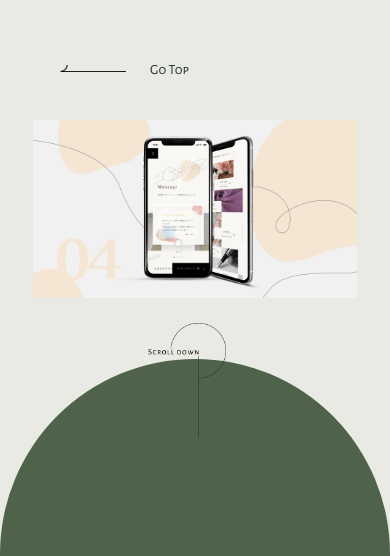
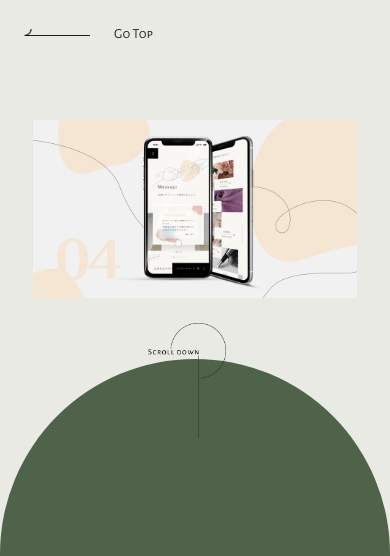
Before and after one commit to SakuraUmeno/portfolio_su, a plain HTML site: page works_db.html in a window 390 px wide. Shown: the top 556 px of the page. Drawn offline with Linux system fonts and the light colour scheme.

Commit message:
Update style_works.css

```diff
--- a/style_works.css
+++ b/style_works.css
@@ -344,6 +344,9 @@ footer {
     }
 
 /* ヘッダー */
+    header {
+        padding: 24px 60px 0 24px;
+    }
     nav {
         display: none;
     }
```
